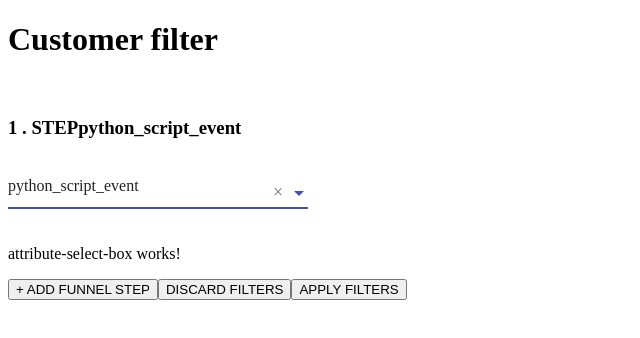
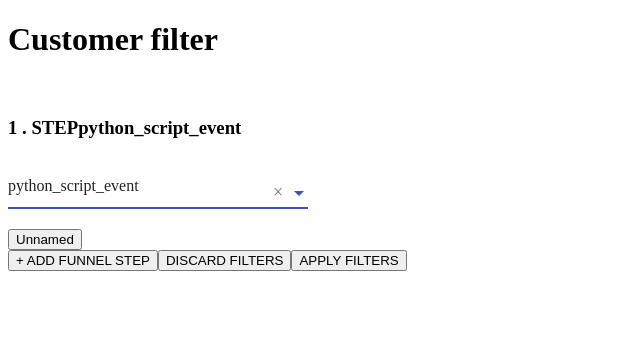
Before and after one commit to bosanskamariana/exponea-assignment, an Angular app: page / in a window 1280 px wide. Both pictures are taken after a click on the button "+ ADD FUNNEL STEP". Shown: the top 338 px of the page, without its empty margins (0-640 px from the left). Built offline with nearby package versions, Linux system fonts and the light colour scheme.

Commit message:
basic functionality for attribute selecting

```diff
--- a/src/app/attribute-select-box/attribute-select-box.component.html
+++ b/src/app/attribute-select-box/attribute-select-box.component.html
@@ -1,3 +1,11 @@
-<p>
-  attribute-select-box works!
-</p>
+<div>
+    <button (click)="toggleSelect()">{{ selectedAttribute }}</button>
+    <div *ngIf="opened">
+      <div>
+        <span>{{ selectedAttribute }}</span>
+      </div>
+      <ul>
+        <li [tabindex]="0" (click)="setAttribute(attribute)" *ngFor="let attribute of attributes">{{ attribute }}</li>
+      </ul>
+    </div>
+  </div>
--- a/src/app/attribute-select-box/attribute-select-box.component.ts
+++ b/src/app/attribute-select-box/attribute-select-box.component.ts
@@ -1,6 +1,6 @@
 import { Component, OnInit, Input } from '@angular/core';
 import { Attribute } from '../data-model/types';
-
+import attributesList from '../data-model/attributes';
 
 @Component({
   selector: 'app-attribute-select-box',
@@ -10,9 +10,23 @@ import { Attribute } from '../data-model/types';
 export class AttributeSelectBoxComponent implements OnInit {
 
   constructor() { }
+
+  attributes = attributesList;
+  opened = false;
+  selectedAttribute = 'Unnamed'; // default
+
   @Input() attribute: Attribute;
 
   ngOnInit() {
   }
 
+  toggleSelect() {
+    this.opened = !this.opened;
+  }
+  setAttribute(name: string) {
+    console.log('name', name);
+    this.attribute.name = name;
+    this.selectedAttribute = name;
+    this.opened = false;
+  }
 }
```
